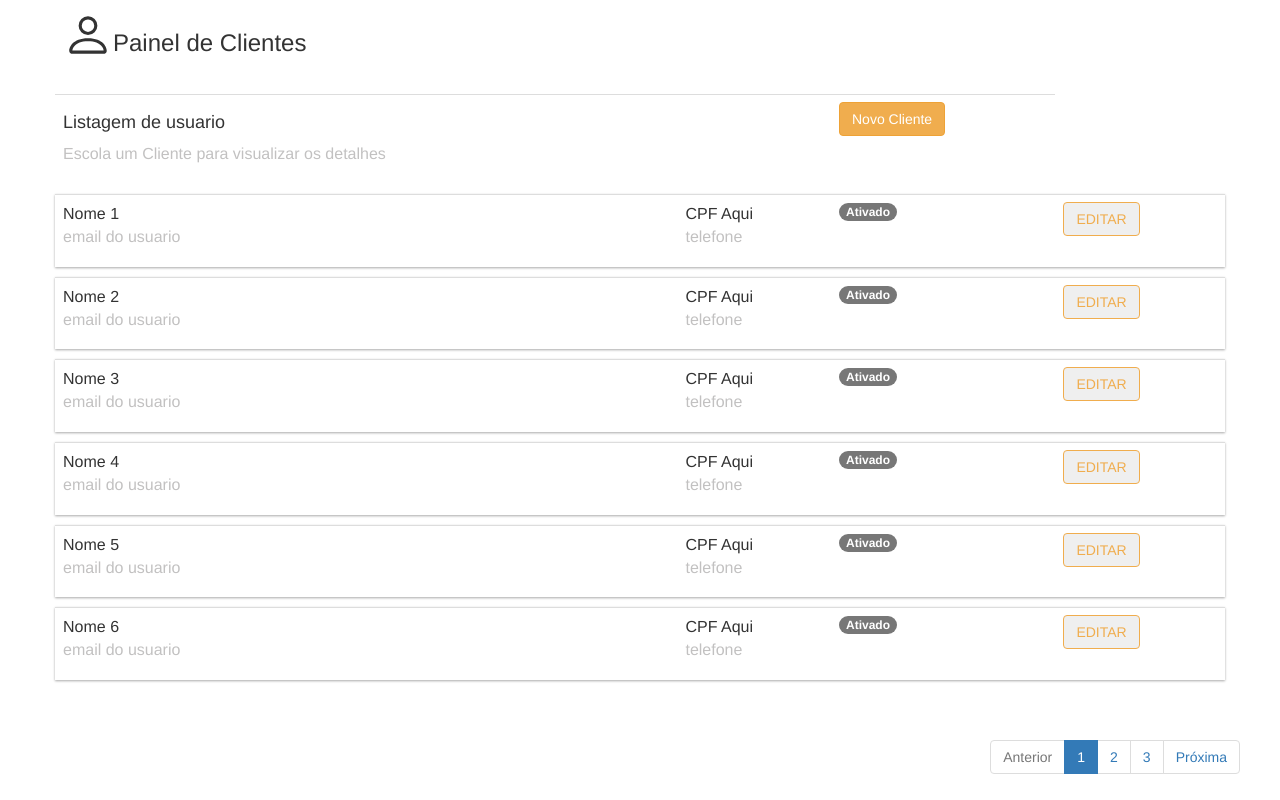
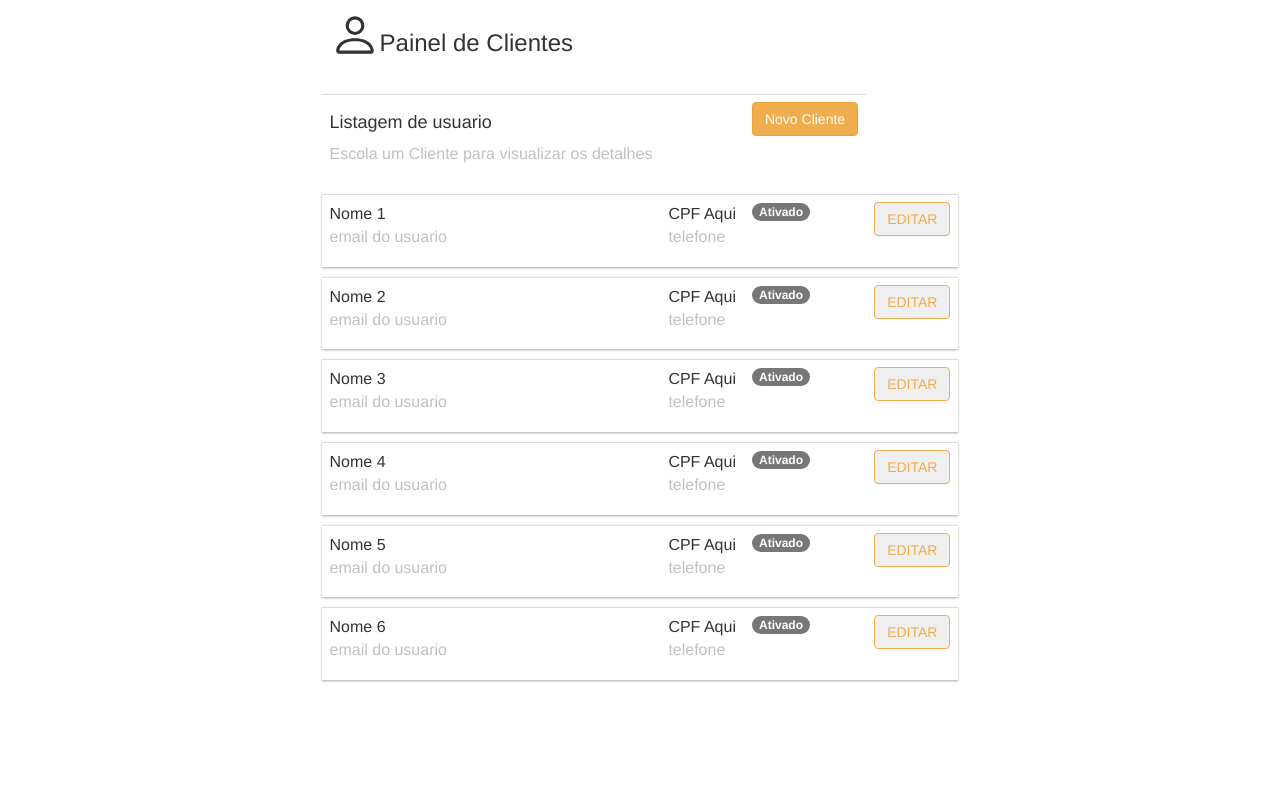
Before and after one commit to Hermelio/CRUD, a Django app: page / in a window 1280 px wide. Run offline with Django 3.2, Linux system fonts and the light colour scheme; some libraries are stand-ins or nearby versions.

Commit message:
versao 0.3

```diff
--- a/telas/templates/crud/home.html
+++ b/telas/templates/crud/home.html
@@ -9,7 +9,7 @@
     <script src="https://maxcdn.bootstrapcdn.com/bootstrap/3.4.1/js/bootstrap.min.js"></script>
 </head>
 
-<main class="container">
+<body class="container">
     <div class="row">
         <div class="col-12">
 
@@ -158,54 +158,28 @@
                 </tr>
             </tfoot>
         </table>
-        <div class="row">
-            <div class="col text-right">
-                <nav aria-label="Paginação">
-                    <ul class="pagination">
-                        <li class="page-item disabled">
-                            <a class="page-link" href="#" tabindex="-1" aria-disabled="true">Anterior</a>
-                        </li>
-                        <li class="page-item active" aria-current="page"><a class="page-link" href="#">1</a></li>
-                        <li class="page-item"><a class="page-link" href="#">2</a></li>
-                        <li class="page-item"><a class="page-link" href="#">3</a></li>
-                        <li class="page-item">
-                            <a class="page-link" href="#">Próxima</a>
-                        </li>
-                    </ul>
-                </nav>
-            </div>
 
-        </div>
     </div>
-</main>
-<div class="modal fade" id="modalDelete" tabindex="-1" aria-labelledby="modalDeleteLabel" aria-hidden="true">
-    <div class="modal-dialog">
-        <div class="modal-content">
-            <div class="modal-header">
-                <h5 class="modal-title" id="modalDeleteLabel">Confirmar exclusão</h5>
-                <button type="button" class="close" data-dismiss="modal" aria-label="Close">
-                    <span aria-hidden="true">&times;</span>
-                </button>
-            </div>
-            <div class="modal-body">
-                <p>Confirma a exclusão do item XX?</p>
-            </div>
-            <div class="modal-footer">
-                <button type="button" class="btn btn-secondary" data-dismiss="modal">Não</button>
-                <button type="button" class="btn btn-danger">Sim</button>
-            </div>
-        </div>
-    </div>
-</div>
+</body>
+
 
 
 <style>
-    main {
+    body {
+        display: flex;
         background: #ffffff;
     }
 
     tbody {
         background: #ffffff
+    }
+
+    .container {
+        padding-right: 15px;
+        padding-left: 15px;
+        margin-right: auto;
+        margin-left: auto;
+        justify-content: center;
     }
 
     .row-container {
```
